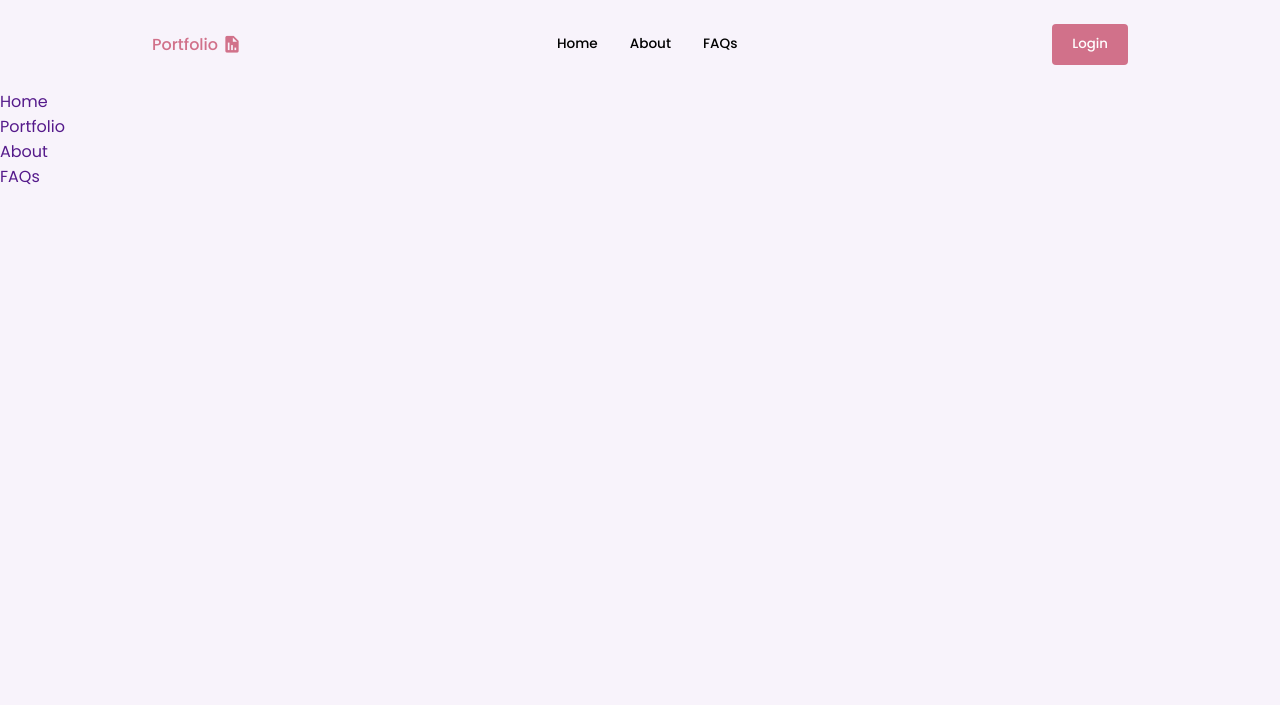
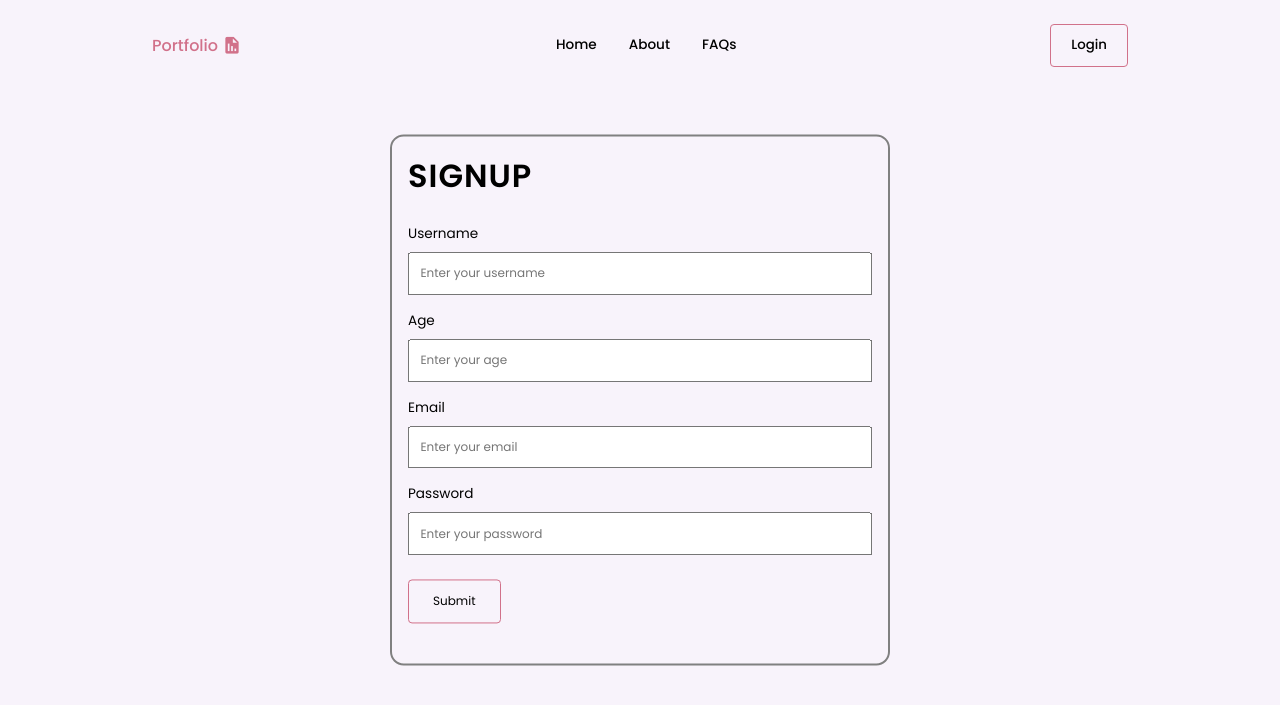
Before and after one commit to ClarenceChoJinHeng/Portfolio-Management-System, a PHP site: page /signup.php in a window 1280 px wide. Shown: the top 705 px of the page. Run offline with PHP 8.4, Linux system fonts and the light colour scheme.

Commit message:
Added LOGIN AND SIGNUP PHP AND CSS

```diff
--- a/client/css/header.css
+++ b/client/css/header.css
@@ -22,6 +22,11 @@
 .bxs-report,
 .bx-user-circle {
   font-size: 1.25rem;
+}
+
+.bx-user-circle,
+.bx-menu {
+  cursor: pointer;
 }
 
 .nav__logo,
@@ -89,11 +94,18 @@
   .nav__button {
     display: block;
     padding: 0.65rem 1.25rem;
-    background-color: var(--accent);
+    background: transparent;
     font-family: var(--font);
-    color: var(--White);
+    border: 1px solid var(--accent);
     border-radius: 0.25rem;
     font-weight: 500;
+    transition: 0.3s ease-in-out;
+  }
+
+  .nav__button:hover {
+    background: var(--accent);
+    color: var(--White);
+    cursor: pointer;
   }
 
   .nav__menu,
--- a/client/css/login.css
+++ b/client/css/login.css
@@ -1,3 +1,4 @@
 @import url(style.css);
+@import url(signup.css);
 
 /* MANAGED BY JAKE */
--- a/client/css/signup.css
+++ b/client/css/signup.css
@@ -0,0 +1,58 @@
+.signup__container {
+  position: absolute;
+  top: 50%;
+  left: 50%;
+  transform: translate(-50%, -50%);
+  width: calc(100% - 3rem);
+  max-width: 500px;
+  border: 2px solid grey;
+  padding: 1rem;
+  border-radius: 0.85rem;
+}
+
+.signup__container h1 {
+  font-size: 2rem;
+  text-transform: uppercase;
+  letter-spacing: 1px;
+}
+
+.form__inputs {
+  margin: 1.5rem 0;
+}
+
+.form__input {
+  display: flex;
+  flex-direction: column;
+  margin-bottom: 1rem;
+}
+
+.form__input label {
+  font-size: 0.85rem;
+}
+
+input[type="text"],
+input[type="email"],
+input[type="password"],
+input[type="number"] {
+  padding: 0.65rem;
+  margin-top: 0.5rem;
+  font-family: var(--font);
+  font-size: 0.75rem;
+}
+
+.submit__button {
+  padding: 0.75rem 1.5rem;
+  font-size: 0.75rem;
+  font-family: var(--font);
+  margin-top: 0.5rem;
+  background: transparent;
+  border: 1px solid var(--accent);
+  border-radius: 0.25rem;
+  transition: 0.3s ease-in-out;
+}
+
+.submit__button:hover {
+  background: var(--accent);
+  color: var(--White);
+  cursor: pointer;
+}
--- a/client/css/style.css
+++ b/client/css/style.css
@@ -10,7 +10,7 @@
   --primary: hsl(243, 63%, 79%);
   --secondary: hsl(324, 50%, 72%);
   --accent: hsl(344, 51%, 63%);
-  --transparentGrey: rgba(45, 45, 45, 0.1);
+  --transparentGrey: rgba(228, 223, 230, 255);
   --font: "Poppins", sans-serif;
   --White: #fff;
 }
--- a/client/footer.php
+++ b/client/footer.php
@@ -10,16 +10,7 @@
 </head>
 
 <body>
-  <header>
-    <nav>
-      <ul>
-        <li><a href="">Home</a></li>
-        <li><a href="">Portfolio</a></li>
-        <li><a href="">About</a></li>
-        <li><a href="">FAQs</a></li>
-      </ul>
-    </nav>
-  </header>
+
 </body>
 
 </html>
--- a/client/js/header.js
+++ b/client/js/header.js
@@ -16,11 +16,26 @@ document.body.addEventListener("click", (e) => {
 
 hamburger.addEventListener("click", toggleMenu);
 
+document.addEventListener("DOMContentLoaded", () => {
   // REDIRECT TO LOGIN PAGE
   const redirectLoginBtn = document.querySelector(".nav__button");
+  const redirectLoginIcon = document.querySelector(".bx-user-circle");
 
   const redirectLogin = () => {
     window.location.href = "login.php";
   };
 
+  // IF THE CURRENT PAGE IS LOGIN HTML, CHANGE THE TEXT TO SIGNUP AND REDIRECT TO SIGNUP PAGE
+  if (window.location.pathname.includes("login.php")) {
+    redirectLoginBtn.textContent = "Signup";
+    redirectLoginBtn.addEventListener("click", () => {
+      window.location.href = "signup.php";
+    });
+    redirectLoginIcon.addEventListener("click", () => {
+      window.location.href = "signup.php";
+    });
+  } else {
     redirectLoginBtn.addEventListener("click", redirectLogin);
+    redirectLoginIcon.addEventListener("click", redirectLogin);
+  }
+});
--- a/client/signup.php
+++ b/client/signup.php
@@ -5,6 +5,7 @@
     <meta charset="UTF-8">
     <meta name="viewport" content="width=device-width, initial-scale=1.0">
     <title>Signup Page - Portfolio Management System</title>
+    <link rel="stylesheet" href="css/signup.css">
 </head>
 
 <!-- THIS IS HOW YOU CAN INCLUDE FILES SO YOU CAN REUSE THEM (HEADER) -->
@@ -13,7 +14,36 @@ include("header.php");
 ?>
 
 <body>
-
+    <main>
+        <section class="container">
+            <div class="signup__container">
+                <h1>Signup</h1>
+                <form action="../server/processSignup.php" method="POST">
+                    <!-- USERNAME, AGE, EMAIL, PASSWORD -->
+                    <div class="form__inputs">
+                        <div class="form__input">
+                            <label for="username">Username</label>
+                            <input type="text" id="username" name="username" placeholder="Enter your username">
+                        </div>
+                        <div class="form__input">
+                            <label for="age">Age</label>
+                            <input type="number" id="age" name="age" placeholder="Enter your age">
+                        </div>
+                        <div class="form__input">
+                            <label for="email">Email</label>
+                            <input type="email" id="email" name="email" placeholder="Enter your email">
+                        </div>
+                        <div class="form__input">
+                            <label for="password">Password</label>
+                            <input type="password" id="password" name="password" placeholder="Enter your password">
+                        </div>
+                        <!-- SUBMIT BUTTON -->
+                        <button class="submit__button" type="submit">Submit</button>
+                    </div>
+                </form>
+            </div>
+        </section>
+    </main>
 </body>
 
 <!-- THIS IS HOW YOU CAN INCLUDE FILES SO YOU CAN REUSE THEM (FOOTER) -->
```
Also changed, not shown: client/login.php (+23 -1 lines). Lines whose indentation alone changed are shown as unchanged.
